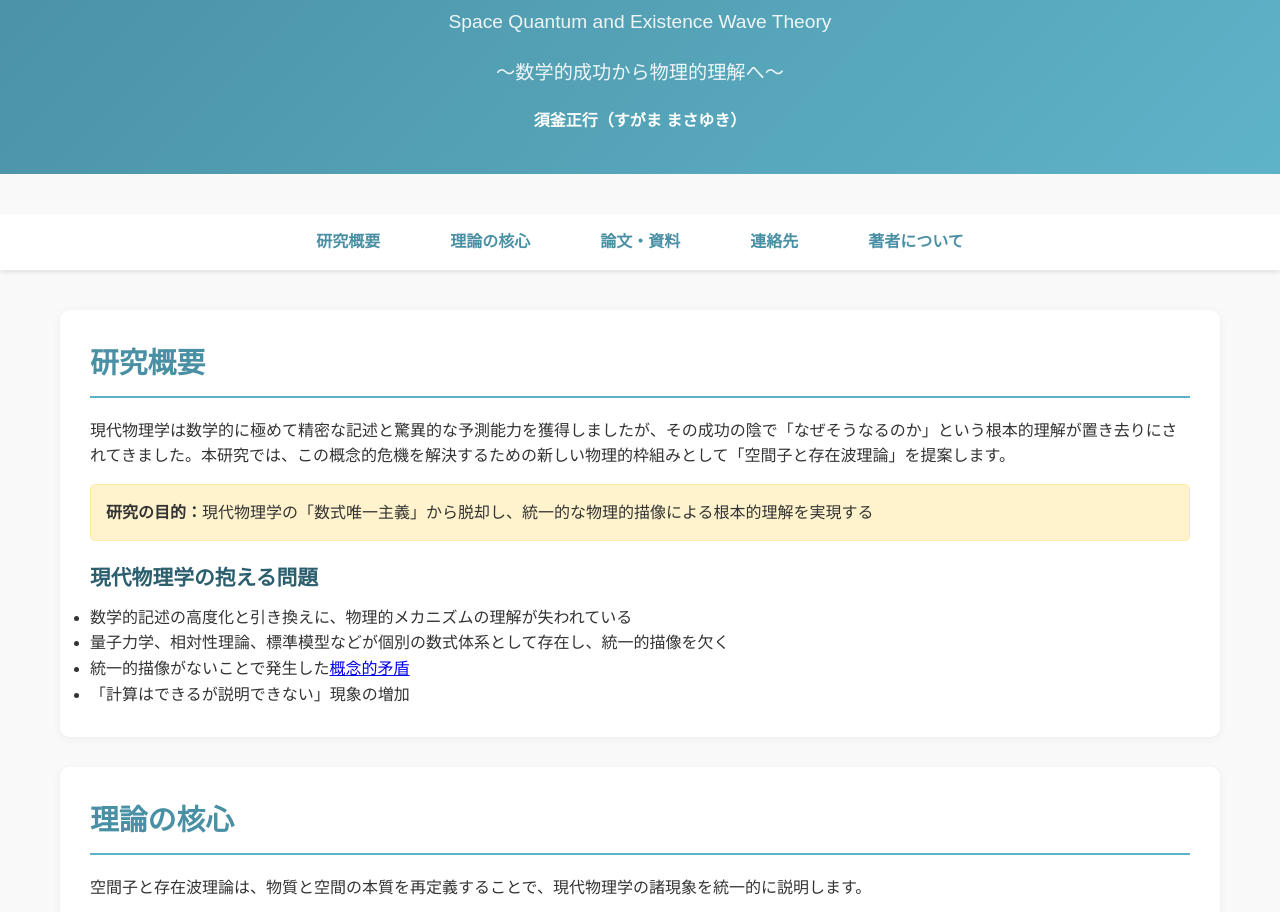
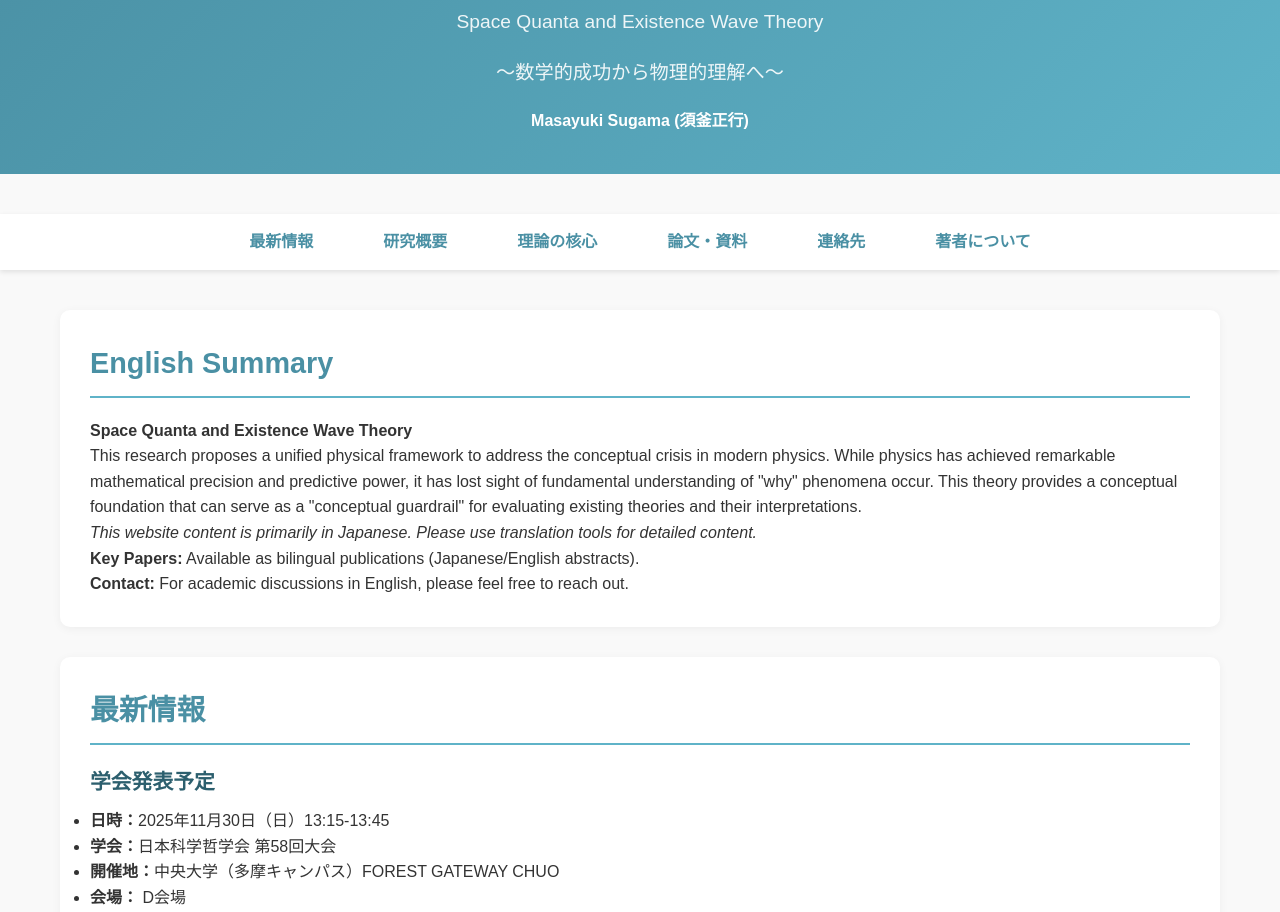
Before and after one commit to SugamaMasayuki/SpaceQuanta-and-ExistenceWaves, a plain HTML site: page docs/index.html in a window 1280 px wide. Shown: the part 107-1019 px from the top of the page. Drawn offline with Linux system fonts and the light colour scheme.

Commit message:
最新情報と英語のサマリを追加

```diff
--- a/docs/index.html
+++ b/docs/index.html
@@ -207,10 +207,10 @@
     <header>
         <div class="container">
             <h1>空間子と存在波理論</h1>
-            <p class="subtitle">Space Quantum and Existence Wave Theory</p>
+            <p class="subtitle">Space Quanta and Existence Wave Theory</p>
             <p class="subtitle">～数学的成功から物理的理解へ～</p>
             <div class="author-info">
-                <strong>須釜正行（すがま まさゆき）</strong><br>
+                <strong>Masayuki Sugama (須釜正行)</strong>
             </div>
         </div>
     </header>
@@ -218,17 +218,46 @@
     <nav>
         <div class="container">
             <ul>
+                <li><a href="#recent">最新情報</a></li>
                 <li><a href="#about">研究概要</a></li>
                 <li><a href="#theory">理論の核心</a></li>
                 <li><a href="#publications">論文・資料</a></li>
                 <li><a href="#contact">連絡先</a></li>
-                <li><a href="about.html" class="nav-link">著者について</a></li>
+                <li><a href="about.html">著者について</a></li>
             </ul>
         </div>
     </nav>
 
     <div class="container">
+        <section id="english-summary">
+            <h2>English Summary</h2>
+            <p><strong>Space Quanta and Existence Wave Theory</strong>
+            <p>This research proposes a unified physical framework to address the conceptual crisis in modern physics. While physics has achieved remarkable mathematical precision and predictive power, it has lost sight of fundamental understanding of "why" phenomena occur. This theory provides a conceptual foundation that can serve as a "conceptual guardrail" for evaluating existing theories and their interpretations.</p>
+            <p><em>This website content is primarily in Japanese. Please use translation tools for detailed content.</em></p>
+            <p><strong>Key Papers:</strong> Available as bilingual publications (Japanese/English abstracts). </p>
+            <p><strong>Contact:</strong> For academic discussions in English, please feel free to reach out.</p>
+        </section>
+    </div>
+
+    <div class="container">
+        <section id="recent">
+
+            <h2>最新情報</h2>
+            <h3>学会発表予定</h3>
+<ul>
+    <li><strong>日時：</strong>2025年11月30日（日）13:15-13:45</li>
+    <li><strong>学会：</strong>日本科学哲学会 第58回大会</li>
+    <li><strong>開催地：</strong>中央大学（多摩キャンパス）FOREST GATEWAY CHUO</li>
+    <li><strong>会場：</strong> D会場</li>
+    <li><strong>発表タイトル：</strong>「存在波理論が示す科学哲学的転換：数学的成功から物理的理解へ」</li>
+</ul>
+
+        </section>
+    </div>
+
+    <div class="container">
         <section id="about">
+
             <h2>研究概要</h2>
             <p>現代物理学は数学的に極めて精密な記述と驚異的な予測能力を獲得しましたが、その成功の陰で「なぜそうなるのか」という根本的理解が置き去りにされてきました。本研究では、この概念的危機を解決するための新しい物理的枠組みとして「空間子と存在波理論」を提案します。</p>
 
@@ -449,15 +478,13 @@
             <h3>研究に関するお問い合わせ</h3>
             <p>空間子と存在波理論に関するご質問、議論がございましたら、お気軽にお声かけください。</p>
 
-            <h3>English Summary</h3>
-            <p><strong>Space Quantum and Existence Wave Theory</strong> proposes a unified physical framework to address the conceptual crisis in modern physics. While physics has achieved remarkable mathematical precision and predictive power, it has lost sight of fundamental understanding of "why" phenomena occur. This theory provides a conceptual foundation that can serve as a "conceptual guardrail" for evaluating existing theories and their interpretations.</p>
         </section>
     </div>
 
     <footer>
         <div class="container">
             <p>&copy; 2025 須釜正行. All rights reserved.</p>
-            <p>Space Quantum and Existence Wave Theory - From Mathematical Success to Physical Understanding</p>
+            <p>Space Quanta and Existence Wave Theory - From Mathematical Success to Physical Understanding</p>
         </div>
     </footer>
 </body>
```
